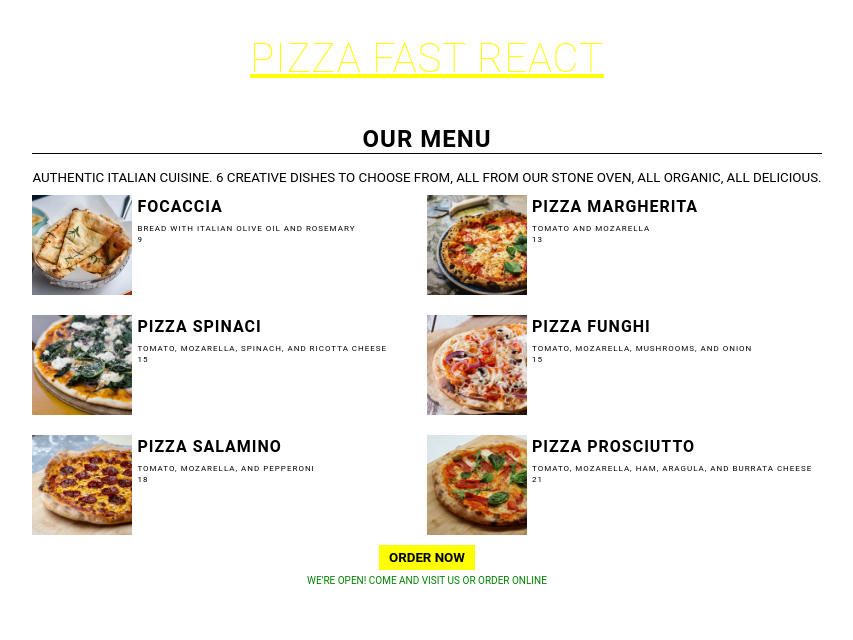
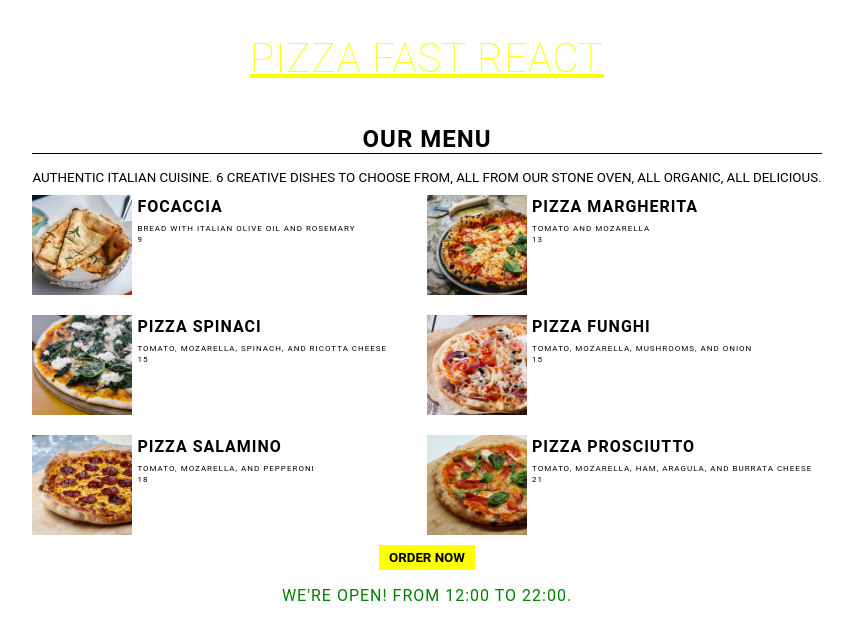
Before and after one commit to hashimmalik59/react-zero-to-hero, a React (Vite) app in the folder 05-section/: page / in a window 1280 px wide. Shown: the top 640 px of the page, without its empty margins (221-1074 px from the left). Built offline with nearby package versions, Linux system fonts and the light colour scheme.

Commit message:
05-section: Extracting JSX into a component

```diff
--- a/05-section/src/App.css
+++ b/05-section/src/App.css
@@ -46,12 +46,7 @@ span {
 }
 
 footer {
-    font-size: .75rem;
-    display: flex;
-    flex-direction: column;
-    align-items: center;
-    gap: 5px;
-
+    text-align: center;
 }
 
 footer button {
--- a/05-section/src/jonas-components/Footer.jsx
+++ b/05-section/src/jonas-components/Footer.jsx
@@ -7,21 +7,32 @@ const Footer = () => {
     const closeHour = 22;
     const isOpen = hour >= openHour && hour <= closeHour;
 
-    if (!isOpen) return <small style={{ color: "red" }}>Sorry we're close right now comeback at {openHour}:00</small>
+    if (!isOpen) return <p style={{ color: "red" }}>Sorry we're close right now comeback at {openHour}:00</p>
 
     return (
         <footer>
-            <button>Order Now</button>
-            {/* <small className='bg' style={{
+            {/* <p className='bg' style={{
                 color: isOpen ?
                     "green" : "red"
-            }}>{new Date().toLocaleTimeString()} | {isOpen ? "Welcome we're open" : "Sorry, we're closed!"}</small> */}
+            }}>{new Date().toLocaleTimeString()} | {isOpen ? "Welcome we're open" : "Sorry, we're closed!"}</p> */}
 
             {/* {isOpen ? <strong style={{ color: "green" }}>We're Open until {closeHour}:00, order online from here.</strong> : <strong style={{ color: "red" }}>Sorry we're closed!, Our time is {openHour}:00 to {closeHour}:00</strong>} */}
-
-            <small style={{ color: "green" }}>We're open! Come and visit us or order online</small>
+            <Order
+                openHour={openHour}
+                closeHour={closeHour}
+            />
         </footer>
     )
 }
 
+const Order = ({ openHour, closeHour }) => {
+    console.log();
+    return (
+        <div className='order'>
+            <button>Order Now</button>
+            <p style={{ color: "green" }}>We're open! from {openHour}:00 to {closeHour}:00.</p>
+        </div>
+    )
+}
+
 export default Footer
```
